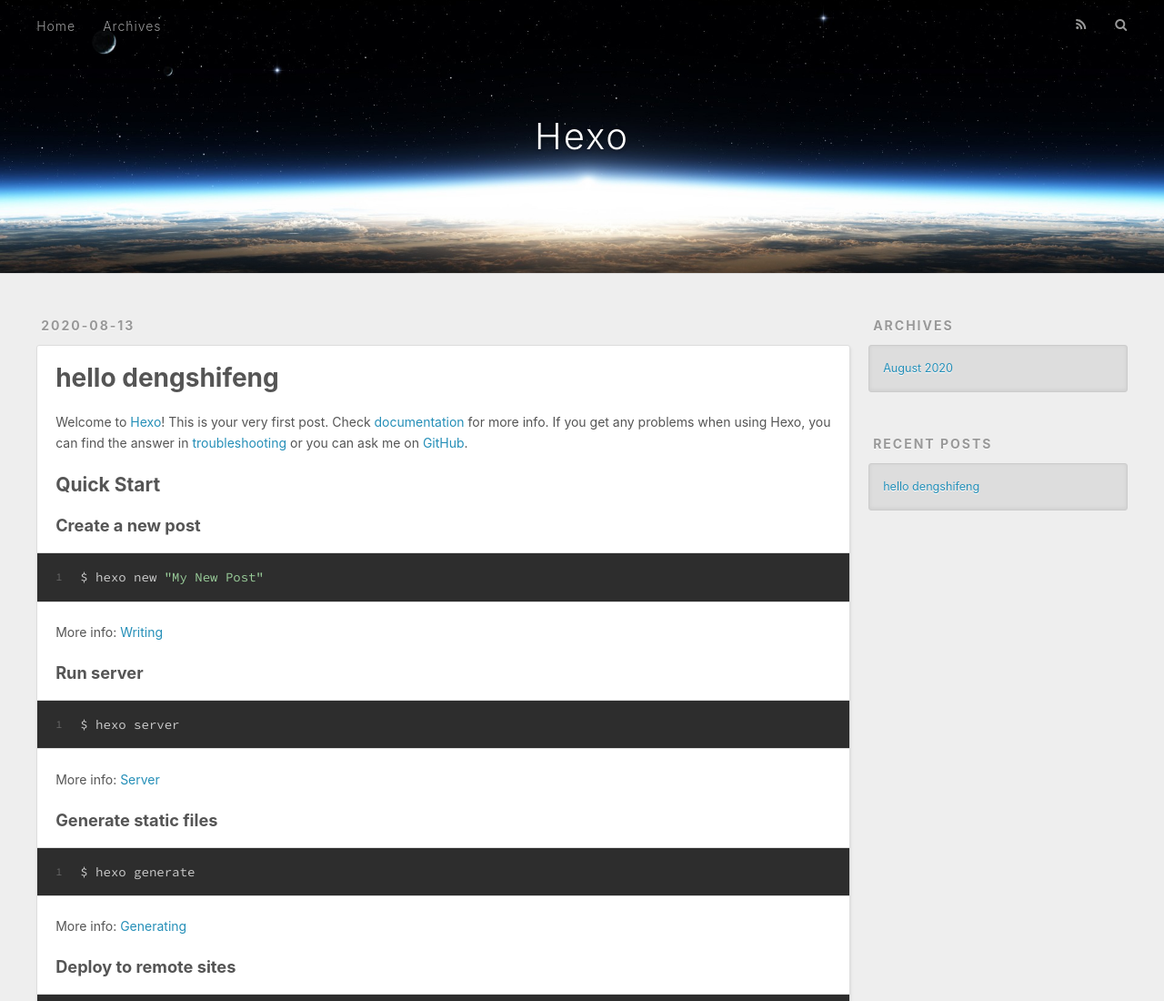
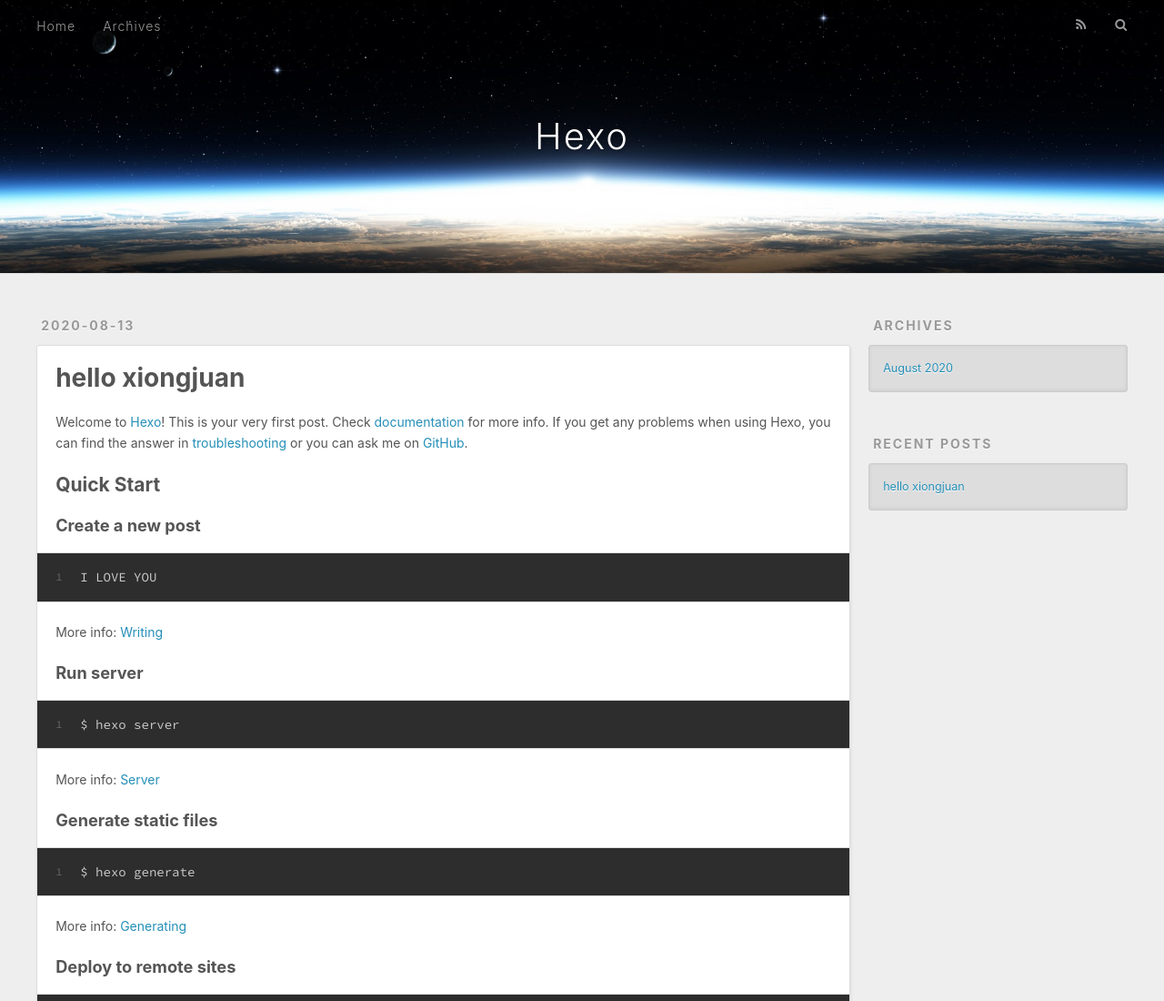
Before and after one commit to dengshifeng/dengshifeng.github.io, a plain HTML site: page 2020/08/13/hello-world/index.html in a window 1280 px wide. Shown: the top 1100 px of the page at 91% size. Drawn offline with nearby package versions, Linux system fonts and the light colour scheme.

Commit message:
Site updated: 2020-08-13 17:04:38

```diff
--- a/2020/08/13/hello-world/index.html
+++ b/2020/08/13/hello-world/index.html
@@ -5,17 +5,17 @@
 
 
 
-  <title>hello dengshifeng | Hexo</title>
+  <title>hello xiongjuan | Hexo</title>
   <meta name="viewport" content="width=device-width, initial-scale=1, maximum-scale=1">
   <meta name="description" content="Welcome to Hexo! This is your very first post. Check documentation for more info. If you get any problems when using Hexo, you can find the answer in troubleshooting or you can ask me on GitHub. Quick">
 <meta property="og:type" content="article">
-<meta property="og:title" content="hello dengshifeng">
+<meta property="og:title" content="hello xiongjuan">
 <meta property="og:url" content="http://yoursite.com/2020/08/13/hello-world/index.html">
 <meta property="og:site_name" content="Hexo">
 <meta property="og:description" content="Welcome to Hexo! This is your very first post. Check documentation for more info. If you get any problems when using Hexo, you can find the answer in troubleshooting or you can ask me on GitHub. Quick">
 <meta property="og:locale" content="en_US">
 <meta property="article:published_time" content="2020-08-13T08:35:20.646Z">
-<meta property="article:modified_time" content="2020-08-13T08:54:51.726Z">
+<meta property="article:modified_time" content="2020-08-13T09:04:09.952Z">
 <meta property="article:author" content="John Doe">
 <meta name="twitter:card" content="summary">
 
@@ -80,7 +80,7 @@
 
 
     <h1 class="article-title" itemprop="name">
-      hello dengshifeng
+      hello xiongjuan
     </h1>
 
 
@@ -89,7 +89,7 @@
     <div class="article-entry" itemprop="articleBody">
 
         <p>Welcome to <a target="_blank" rel="noopener" href="https://hexo.io/">Hexo</a>! This is your very first post. Check <a target="_blank" rel="noopener" href="https://hexo.io/docs/">documentation</a> for more info. If you get any problems when using Hexo, you can find the answer in <a target="_blank" rel="noopener" href="https://hexo.io/docs/troubleshooting.html">troubleshooting</a> or you can ask me on <a target="_blank" rel="noopener" href="https://github.com/hexojs/hexo/issues">GitHub</a>.</p>
-<h2 id="Quick-Start"><a href="#Quick-Start" class="headerlink" title="Quick Start"></a>Quick Start</h2><h3 id="Create-a-new-post"><a href="#Create-a-new-post" class="headerlink" title="Create a new post"></a>Create a new post</h3><figure class="highlight bash"><table><tr><td class="gutter"><pre><span class="line">1</span><br></pre></td><td class="code"><pre><span class="line">$ hexo new <span class="string">&quot;My New Post&quot;</span></span><br></pre></td></tr></table></figure>
+<h2 id="Quick-Start"><a href="#Quick-Start" class="headerlink" title="Quick Start"></a>Quick Start</h2><h3 id="Create-a-new-post"><a href="#Create-a-new-post" class="headerlink" title="Create a new post"></a>Create a new post</h3><figure class="highlight bash"><table><tr><td class="gutter"><pre><span class="line">1</span><br></pre></td><td class="code"><pre><span class="line">I LOVE YOU</span><br></pre></td></tr></table></figure>
 
 <p>More info: <a target="_blank" rel="noopener" href="https://hexo.io/docs/writing.html">Writing</a></p>
 <h3 id="Run-server"><a href="#Run-server" class="headerlink" title="Run server"></a>Run server</h3><figure class="highlight bash"><table><tr><td class="gutter"><pre><span class="line">1</span><br></pre></td><td class="code"><pre><span class="line">$ hexo server</span><br></pre></td></tr></table></figure>
@@ -144,7 +144,7 @@
       <ul>
 
           <li>
-            <a href="/2020/08/13/hello-world/">hello dengshifeng</a>
+            <a href="/2020/08/13/hello-world/">hello xiongjuan</a>
           </li>
 
       </ul>
```
Also changed, not shown: archives/2020/08/index.html (+2 -2 lines), archives/2020/index.html (+2 -2 lines), archives/index.html (+2 -2 lines), index.html (+3 -3 lines).
